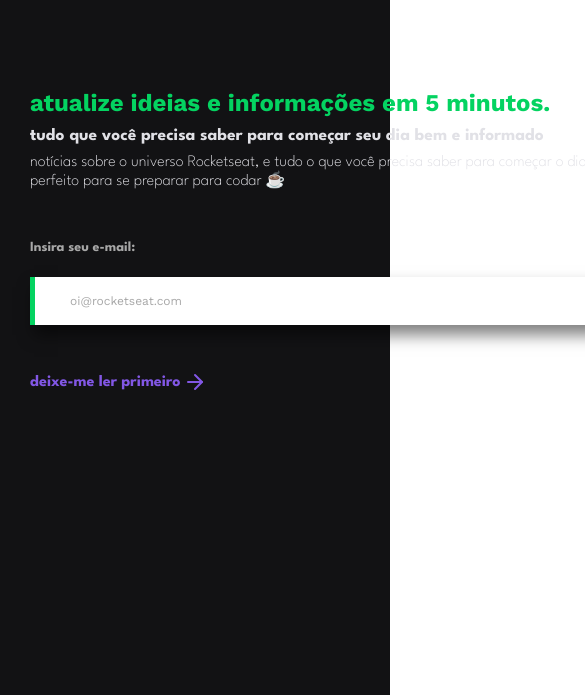
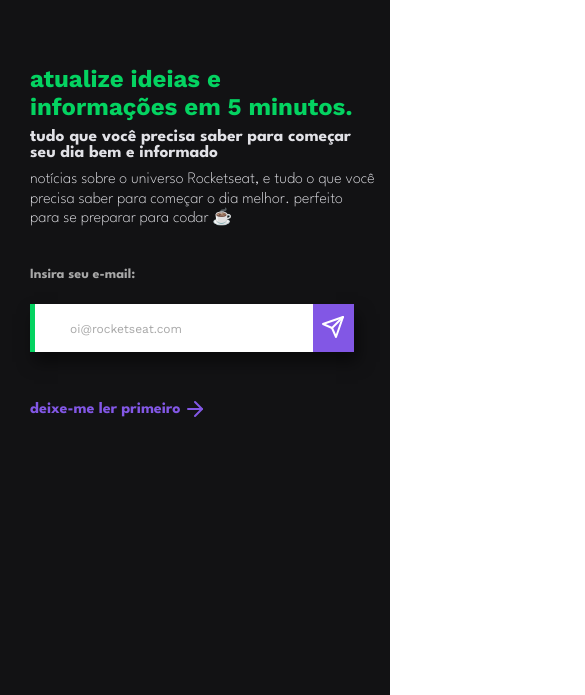
Before and after one commit to maik-emanoel/rocketnews, a plain HTML site: page index.html in a window 390 px wide. Shown: the part 149-844 px from the top of the page, 585 px wide, since content can reach past the window. Drawn offline with nearby package versions, Linux system fonts and the light colour scheme.

Commit message:
improving responsivity

```diff
--- a/style.css
+++ b/style.css
@@ -26,11 +26,6 @@ body {
   overflow: hidden;
 }
 
-.col-b img {
-  width: 100%;
-  height: 100%;
-}
-
 .col-a {
   grid-area: col-a;
   position: absolute;
@@ -52,8 +47,7 @@ body {
 }
 
 main .text h2 {
-  width: 56.6rem;
-  height: 3rem;
+  width: fit-content;
 
   font-family: 'Work Sans', sans-serif;
   font-size: 2.4rem;
@@ -65,8 +59,7 @@ main .text h2 {
 }
 
 main .text p:nth-child(2) {
-  width: 51.7rem;
-  height: 1.6rem;
+  width: fit-content;
 
   font-size: 1.74rem;
   font-weight: 700;
@@ -77,8 +70,7 @@ main .text p:nth-child(2) {
 }
 
 main .text p:nth-child(3) {
-  width: 64.7rem;
-  height: 3.8rem;
+  width: fit-content;
 
   font-size: 1.6rem;
   font-weight: 200;
@@ -163,8 +155,6 @@ main .link {
   position: relative;
 
   align-items: center;
-
-  margin-bottom: 23.7rem;
 }
 
 main .link a {
@@ -201,7 +191,7 @@ main .link svg {
   height: 100%;
 }
 
-@media (max-width: 1314px) {
+@media (max-width: 1200px) {
   body {
     display: initial
   }
@@ -215,3 +205,36 @@ main .link svg {
     display: none;
   }
 }
+
+@media (max-width: 840px) {
+  main .form .flex {
+    width: 90%;
+  }
+
+  main .form input {
+    width: 100%;
+  }
+
+  main .text {
+    padding-right: 15px;
+  }
+}
+
+@media (max-width: 425px) {
+  .logo img {
+    width: 80%;
+  }
+
+  main {
+    margin-left: 2.3rem;
+  }
+
+  main .text {
+    margin-bottom: 4rem;
+  }
+
+  main .text p:nth-child(3) {
+    padding-right: initial;
+    margin-bottom: initial;
+  }
+}
```
